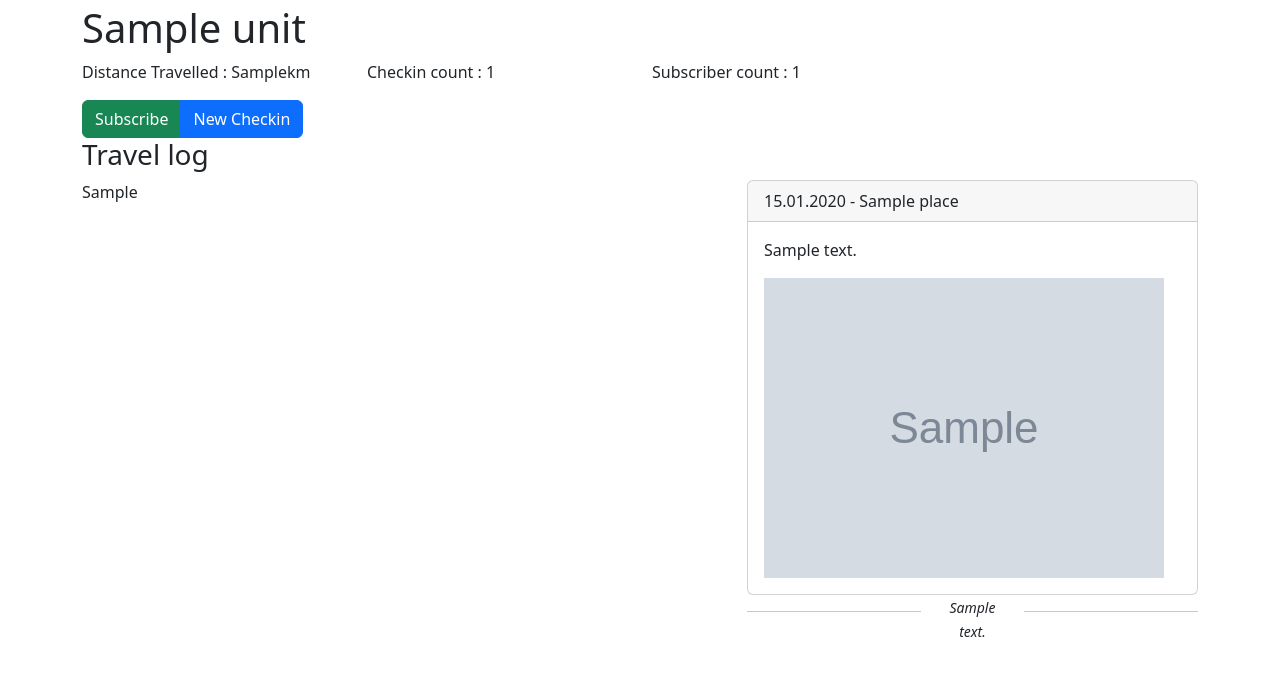
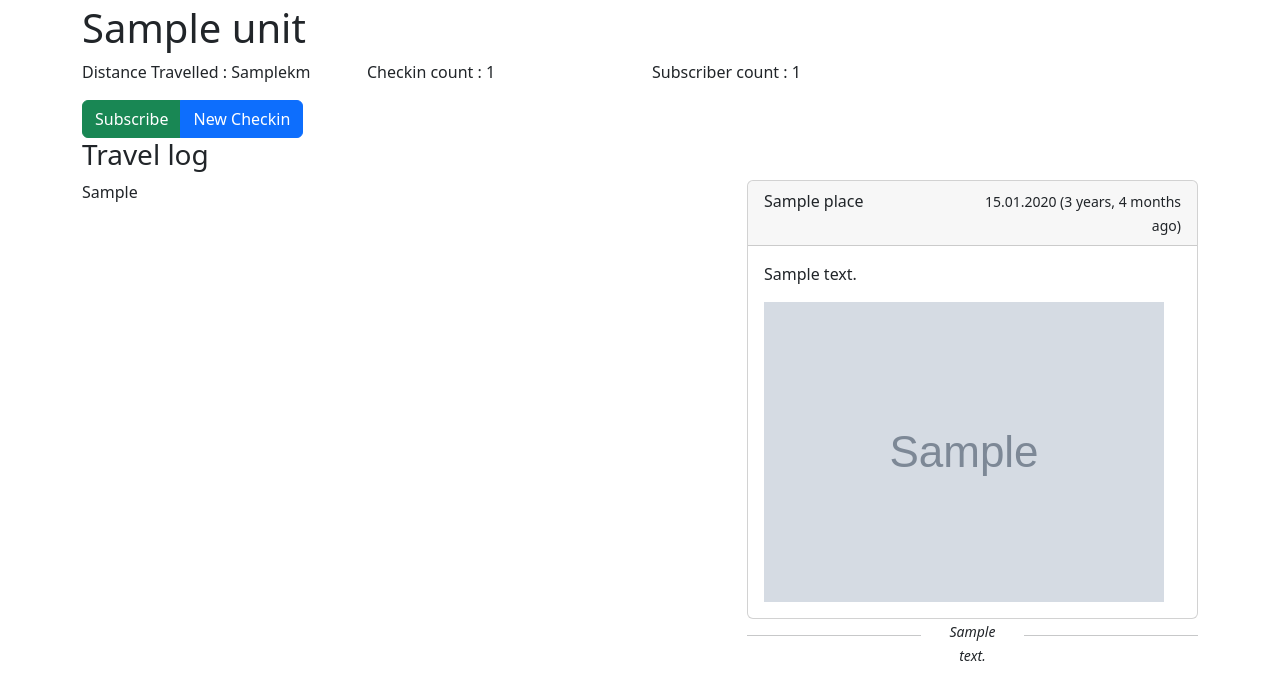
Before and after one commit to jvacek/FlameRelay, a Django app: template flamerelay/templates/backend/unit.html in a window 1280 px wide. Shown: the part 56-756 px from the top of the page. Run offline with Django 4.2, Linux system fonts and the light colour scheme; the template is opened without the code that fills it: most values are stand-ins (such as "Sample title", 1, 10 or a date in 2020); grey boxes marked "Sample" are stand-in pictures; some libraries are stand-ins or nearby versions.

Commit message:
Split time in unit card view

```diff
--- a/flamerelay/templates/backend/unit.html
+++ b/flamerelay/templates/backend/unit.html
@@ -35,7 +35,14 @@
       {% for checkin in unit.annotated_checkin_set %}
         <div class="card">
           <div class="card-header">
-            {{ checkin.date_created|date:"d.m.Y" }} - {{ checkin.place|default:"<i>Place not given</i>" }}
+            <div class="row">
+              <div class="col">
+                {{ checkin.place|default:"<i>Place not given</i>" }}
+              </div>
+              <div class="col ms-auto text-end">
+                <small>{{ checkin.date_created|date:"d.m.Y" }} ({{ checkin.date_created|timesince }} ago)</small>
+              </div>
+            </div>
           </div>
           <div class="card-body">
             <p>
```
